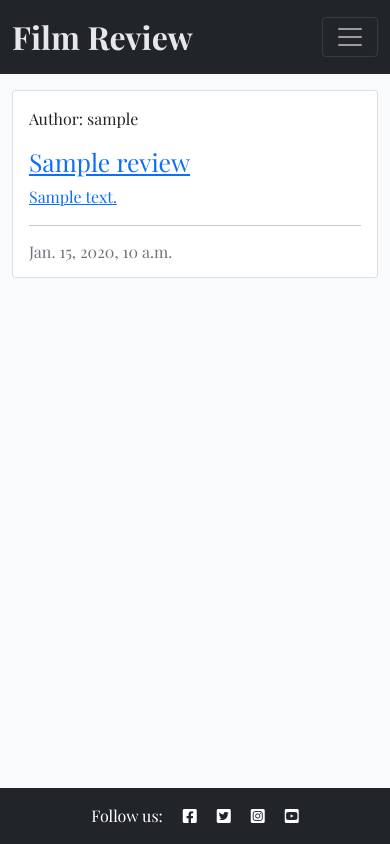
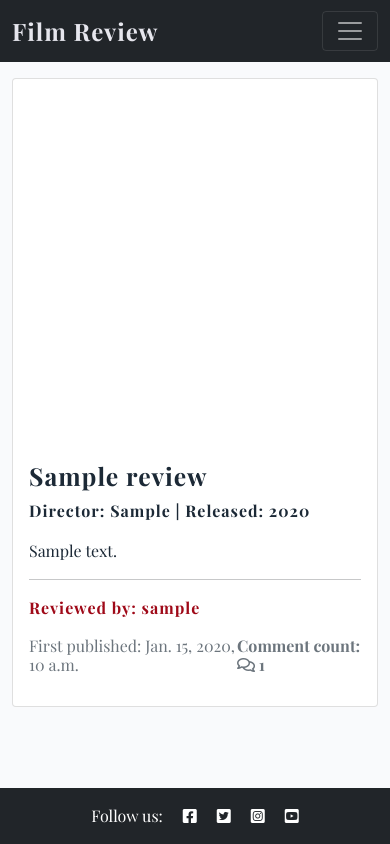
Before and after one commit to Duffew/film-review, a Django app: page / in a window 390 px wide. Run offline with Django 5.2, Linux system fonts and the light colour scheme; tables that the repository leaves empty hold one stand-in row (values such as "Sample post"); some web fonts are replaced.

Commit message:
feat: style index.html and make responsive

```diff
--- a/review/templates/review/index.html
+++ b/review/templates/review/index.html
@@ -1,5 +1,3 @@
-<!-- initial code copied from CI Django Blog walkthrough -->
-
 <!--
 identify index.html as a child of base.html with the following
 template inheritance tag
@@ -15,7 +13,7 @@ template inheritance tag
     <div class="row">
 
         <!-- Review Entries Column -->
-        <div class="col-12 mt-3 left">
+        <div class="col-12 mt-3">
             <div class="row">
                 <!--
                 for loop iterating reviews over a list of reviews.
@@ -24,45 +22,51 @@ template inheritance tag
                 with the generic name object_list
                 -->
                 {% for review in review_list %}
-                <div class="col-md-4">
+                <div class="col-12">
                     <div class="card mb-4">
                         <div class="card-body">
-                            <!-- Film poster logic - from CI Django Blog walkthrough -->
+                            <div class="row">
+                                <div class="col-md-4">
+                                    <!-- link to detailed film review -->
+                                    <a href="{% url 'review_detail' review.slug %}">
                                         <div class="image-container">
                                             {% if "placeholder" in review.poster.url %}
+                                            <!-- add an image to the top of the card component -->
                                             <img class="card-img-top" src="{% static 'images/film_camera.jpg' %}"
                                                 alt="placeholder image">
                                             {% else %}
-                                <img class="poster-image" src=" {{ review.poster.url }}" alt="{{ review.title }}">
+                                            <img class="poster-image" src="{{ review.poster.url }}"
+                                                alt="{{ review.title }}">
                                             {% endif %}
-
-                                <div class="image-flash">
-                                    <p class="author">Author: {{ review.author }}</p>
                                         </div>
+                                    </a>
                                 </div>
-                            <!-- Point the anchor to the review_detail view -->
+                                <div class="col-md-7 review-intro">
                                     <a href="{% url 'review_detail' review.slug %}" class="post-link">
                                         <h2 class="card-title">{{ review.film_title }}</h2>
-                                <!-- Mark excerpts as safe -->
+                                        <p class ="intro-dir-year">Director: {{ review.director }} | Released: {{ review.release_year}}</p>
                                         <p class="card-text">{{ review.excerpt|safe }}</p>
                                     </a>
-
                                     <hr />
-                            <p class="card-text text-muted h6">{{ review.created_on}}
+                                    <div>
+                                        <p class="author">Reviewed by: {{ review.author }}</p>
+                                    </div>
+                                    <p class="card-text text-muted h6 d-flex justify-content-between">
+                                        <span>First published: {{ review.created_on }}</span>
+                                        <strong class="text-secondary">Comment count:
+                                            <i class="far fa-comments"></i> {{ review.comment_count }}
+                                        </strong>
                                     </p>
                                 </div>
                             </div>
                         </div>
-                <!-- define the number of columns for reveiws as 3 -->
-                {% if forloop.counter|divisibleby:3 %}
                     </div>
-            <div class="row">
-                {% endif %}
+                </div>
                 {% endfor %}
-
             </div>
         </div>
     </div>
+    <!-- Pagination - credit Code Institute Django Blog -->
     {% if is_paginated %}
     <nav aria-label="Page navigation">
         <ul class="pagination justify-content-center">
--- a/review/views.py
+++ b/review/views.py
@@ -9,6 +9,7 @@ from django.contrib import messages
 from django.http import JsonResponse, HttpResponseRedirect
 from django.views.decorators.http import require_POST
 from django.contrib.auth.decorators import login_required
+from django.db.models import Count, Q
 
 # Local application-specific imports
 from .models import Review, Comment
@@ -17,12 +18,44 @@ from .forms import CommentForm
 
 # Create your views here.
 
+# Define a 'ReviewList' class which inherits from Django's generic ListView
 class ReviewList(generic.ListView):
-    queryset = Review.objects.filter(status=1).order_by("-created_on")
+    """
+    View to display a list of published reviews.
+
+    **Queryset:**
+
+    Filters Review objects with a status of 1 (published), annotates each review
+    with the count of approved comments, and orders the reviews by the
+    'created_on' field in descending order.
+
+    **Template:**
+
+    :template:`review/index.html`
+
+    **Pagination:**
+
+    Displays 6 reviews per page.
+    """
+
+    # Set the queryset to filter Review objects with a status of 1 (approved)
+    # and annotate each review with a new field 'comment_count' of approved
+    # comments, then order the reviews by the 'created_on' field in
+    # descending order
+    queryset = Review.objects.filter(status=1).annotate(
+        comment_count=Count('comments', filter=Q(comments__approved=True))
+    ).order_by("-created_on")
+
+    # Specify the template to be used for rendering the list view
     template_name = "review/index.html"
+
+    # Set the number of reviews to be displayed per page
     paginate_by = 6
 
 
+
+# Define a function called 'review_detail' that takes a request and a slug
+# as parameters
 def review_detail(request, slug):
     """
     Display an individual :model:`review.Review`.
@@ -35,37 +68,68 @@ def review_detail(request, slug):
 
     :template:`review/review_detail.html`
     """
+
+    # Filter the Review objects to only include those with a status of
+    # 1 (published)
     queryset = Review.objects.filter(status=1)
+
+    # Get the review object that matches the given slug or return a
+    # 404 error if not found
     review = get_object_or_404(queryset, slug=slug)
+
+    # Specify the path to the template used for rendering the review details
     path = "review/review_detail.html"
+
+    # Get all comments related to the review and order them by creation
+    # date in descending order
     all_comments = review.comments.all().order_by("-created_on")
+
+    # Filter the comments to only include top-level comments
+    # (those without a parent)
     comments = all_comments.filter(parent__isnull=True)
+
+    # Count the number of approved comments for the review
     comment_count = review.comments.filter(approved=True).count()
 
+    # Check if the request method is POST (indicating form submission)
     if request.method == "POST":
+        # Initialize the comment form with the data from the POST request
         comment_form = CommentForm(data=request.POST)
+        # Validate the form data
         if comment_form.is_valid():
+            # Create a comment object but do not save it to the database yet
             comment = comment_form.save(commit=False)
+            # Set the author of the comment to the current user
             comment.author = request.user
+            # Associate the comment with the current review
             comment.review = review
+            # Check if there is a 'parent' field in the POST data and set the
+            # parent_id if present
             if 'parent' in request.POST:
                 parent_id = request.POST.get('parent')
                 comment.parent_id = parent_id if parent_id else None
+            # Save the comment to the database
             comment.save()
+            # Add a success message indicating that the comment was submitted
+            # and is awaiting approval
             messages.add_message(
                 request,
                 messages.SUCCESS,
                 'Comment submitted and awaiting approval'
             )
 
+    # Initialize an empty comment form
     comment_form = CommentForm()
+
+    # Create a context dictionary to pass data to the template
     context = {
-        "review": review,
-        "comments": comments,
-        "comment_count": comment_count,
-        "comment_form": comment_form,
+        "review": review,         # The review object
+        "comments": comments,     # Top-level comments
+        "comment_count": comment_count,  # Number of approved comments
+        "comment_form": comment_form,    # Empty comment form
     }
 
+    # Render the review detail template with the provided context
     return render(
         request,
         path,
@@ -73,6 +137,7 @@ def review_detail(request, slug):
     )
 
 
+# Ensure that the user is logged in before they can edit comments
 @login_required
 def edit_comment(request, slug, comment_id):
     """
@@ -99,32 +164,52 @@ def edit_comment(request, slug, comment_id):
 
     **Redirects:**
 
-    Redirects to the review detail page after the comment is successfully edited.
+    Redirects to the review detail page after the comment is edited.
     """
+    # Get the comment object with the given id and author, or return a
+    # 404 error if not found
     comment = get_object_or_404(Comment, id=comment_id, author=request.user)
 
+    # Check if the request method is POST (indicating form submission)
     if request.method == "POST":
+        # Initialize the comment form with the data from the POST request
+        # and the existing comment instance
         form = CommentForm(request.POST, instance=comment)
+        # Validate the form data
         if form.is_valid():
+            # Create the edited comment object but do not save it to the
+            # database yet
             edited_comment = form.save(commit=False)
+            # Mark the comment as not approved to await moderation
             edited_comment.approved = False
+            # Save the edited comment to the database
             edited_comment.save()
+            # Add a success message indicating that the comment was updated
+            # and is awaiting approval
             messages.add_message(
                 request,
                 messages.SUCCESS,
                 'Comment updated successfully and is awaiting approval'
             )
-            return HttpResponseRedirect(reverse('review_detail', kwargs={'slug': slug}))
+            # Redirect to the review detail page for the given slug
+            return HttpResponseRedirect(reverse('review_detail', kwargs={
+                'slug': slug}))
     else:
+        # If the request method is not POST, initialize the comment form with
+        # the existing comment instance
         form = CommentForm(instance=comment)
 
+    # Specify the path to the template used for rendering the edit comment form
     path = 'review/edit_comment.html'
+
+    # Create a context dictionary to pass data to the template
     context = {
-        "form": form,
-        "slug": slug,
-        "comment": comment,
+        "form": form,         # The comment form
+        "slug": slug,         # The slug of the review
+        "comment": comment,   # The comment object
     }
 
+    # Render the edit comment template with the provided context
     return render(
         request,
         path,
@@ -132,18 +217,51 @@ def edit_comment(request, slug, comment_id):
     )
 
 
+# Ensure that the user is logged in before they can delete comments
 @login_required
 def delete_comment(request, slug, comment_id):
+    """
+    View to handle the deletion of a comment.
+
+    **Parameters:**
+
+    ``request``: HttpRequest object
+        The current HttpRequest object containing all the information about
+        the client's request.
+    ``slug``: str
+        The slug of the review to which the comment belongs.
+    ``comment_id``: int
+        The ID of the comment to be deleted.
+
+    **Redirects:**
+
+    Redirects to the review detail page after the comment is deleted
+    or if the user does not have permission to delete the comment.
+    """
+
+    # Get the review object that matches the given slug or return a 404 error
+    # if not found
     review = get_object_or_404(Review, slug=slug)
+    # Get the comment object with the given id and review, or return a
+    # 404 error if not found
     comment = get_object_or_404(Comment, id=comment_id, review=review)
 
+    # Check if the author of the comment is not the current user
     if comment.author != request.user:
+        # Add an error message indicating that users can only delete their
+        # own comments
         messages.error(request, "You can only delete your own comments.")
+        # Redirect to the review detail page
         return redirect('review_detail', slug=slug)
 
+    # Check if the request method is POST (indicating form submission)
     if request.method == 'POST':
+        # Delete the comment from the database
         comment.delete()
+        # Add a success message indicating that the comment has been deleted
         messages.success(request, "Your comment has been deleted.")
+        # Redirect to the review detail page
         return redirect('review_detail', slug=slug)
 
+    # Redirect to the review detail page if the request method is not POST
     return redirect('review_detail', slug=slug)
--- a/static/css/style.css
+++ b/static/css/style.css
@@ -1,26 +1,95 @@
-/* initial code copied from CI Django Blog walkthrough */
-
+/* Global styles */
 body {
     background-color: #F9FAFC;
     font-family: 'Playfair Display', serif;
 }
 
+/* Logo styles */
 .logo {
     font-size: 2rem;
     font-weight: 700;
     color: #e6e6ed;
+    letter-spacing: 1px
 }
 
-.poster-image {
-    max-height: 300px; /* Sets the maximum height to 300px */
-    display: block; /* Ensures the image is treated as a block element */
-    margin-left: auto; /* Centers the image horizontally */
-    margin-right: auto; /* Centers the image horizontally */
-    width: auto; /* Ensures the width scales to fit the image's aspect ratio */
-    max-width: 100%; /* Ensures the image doesn't exceed its container's width */
-    height: auto; /* Maintains the image's aspect ratio */
+.navbar-menu {
+    font-size: 600;
+    color: #9f0918;
 }
 
+/* Poster image styles */
+/* Parent container */
+.image-container {
+    display: flex;
+    justify-content: center; /* Centers horizontally */
+    align-items: center; /* Centers vertically */
+    height: 350px; /* Set a height to see the effect */
+}
+
+/* Poster image styles */
+.poster-image {
+    max-height: 300px; /* Sets maximum height to 300px */
+    width: auto; /* Ensures width scales to fit the image's aspect ratio */
+    max-width: 100%; /* Ensures image doesn't exceed its container's width */
+    height: auto; /* Maintains image's aspect ratio */
+}
+
+
+/* Review intro styles */
+.review-intro {
+    margin-top: 1rem;
+    margin-bottom: 1rem;
+}
+.review-intro a {
+    text-decoration: none;
+    color: #1c2936;
+    transition: color 0.5s;
+}
+
+.review-intro a:hover {
+    color: #9f0918;
+}
+
+.review-intro h2 {
+    font-weight: 600;
+    letter-spacing: 1px
+}
+
+.intro-dir-year {
+    font-weight: 600;
+    letter-spacing: 1px
+}
+
+.author {
+    font-weight: 600;
+    letter-spacing: 1px;
+    color: #9f0918;
+}
+
+.page-link {
+    font-weight: 600;
+    letter-spacing: 1px;
+    color: #1c2936
+}
+
+.page-link:hover {
+    color: #9f0918;
+    transition: color 0.5s;
+}
+
+/* media query - small and medium devices up to 768px */
+@media (max-width: 768px) {
+    .logo {
+        font-size: 1.5rem;
+    }
+}
+
+/* media query - devices up to 992px */
+@media (max-width: 992px) {
+    .review-intro:focus {
+        outline: 2px solid #9f0918;
+    }
+}
 
 /* .thin {
     font-weight: 300;
@@ -39,28 +108,12 @@ body {
     background-color: transparent;
 }
 
-.image-container {
-    position: relative;
-}
-
-.image-flash {
-    position: absolute;
-    bottom: 5%;
-    min-width: 30%;
-    left: -2px;
-    background-color: #188181;
-}
-
 .scale {
     width: 100%;
     height: auto;
 }
 
-.author {
-    color: white;
-    margin: 4px;
-    text-transform: uppercase;
-}
+
 
 .masthead {
     margin-top: 10px;
@@ -94,11 +147,6 @@ body {
     -moz-transform: skew(15deg);
     transform: skew(15deg);
     z-index: 100;
-}
-
-.post-link {
-    text-decoration: none;
-    color: #445261;
 }
 
 .post-link:hover,
--- a/templates/base.html
+++ b/templates/base.html
@@ -75,7 +75,7 @@ See below
                         'home' in the following link links back the
                         reviews/urls.py file and the url path named 'home'
                         -->
-                        <a class="nav-link {% if request.path == home_url %}active{% endif %}" aria-current="page" href="#">Home</a>
+                        <a class="nav-link {% if request.path == home_url %}active{% endif %}" aria-current="page" href="{% url 'home' %}">Home</a>
                     </li>
                     <!-- initial code for login, logout and signup from CI blog walkthrough -->
                     <!-- define a condtional for autenticated users -->
@@ -98,8 +98,8 @@ See below
             </div>
         </div>
     </nav>
-    <!-- Initial code from CI Django Blog walkthough -->
-    <!-- Displaying Django messages -->
+
+    <!-- Displaying Django messages - Credit Code Institute Django Blog -->
     <div class="container">
         <div class="row">
             <div class="col-md-8 offset-md-2">
```
Also changed, not shown: static/js/script.js (+6 -3 lines), 2 other files. Lines whose indentation alone changed are shown as unchanged.
